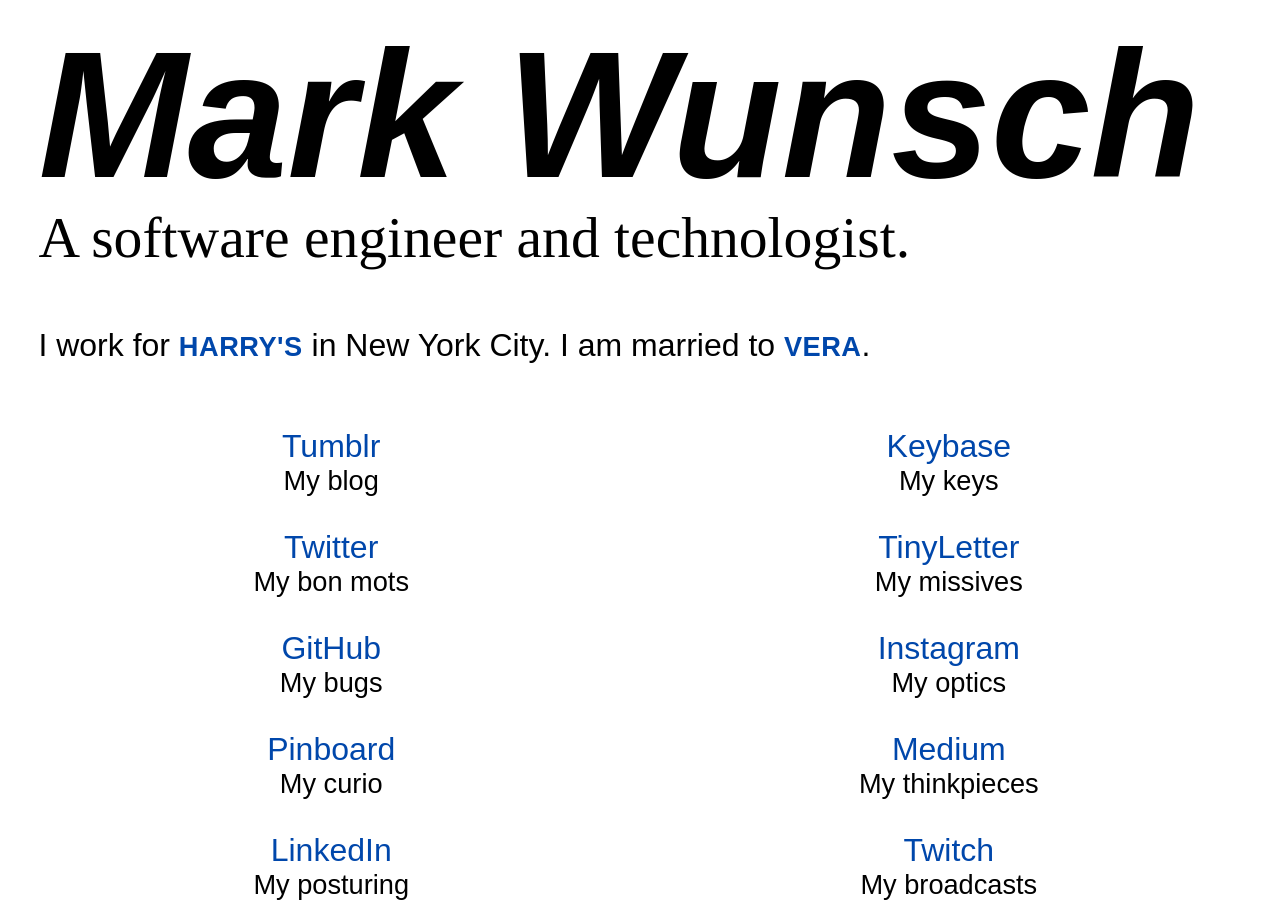
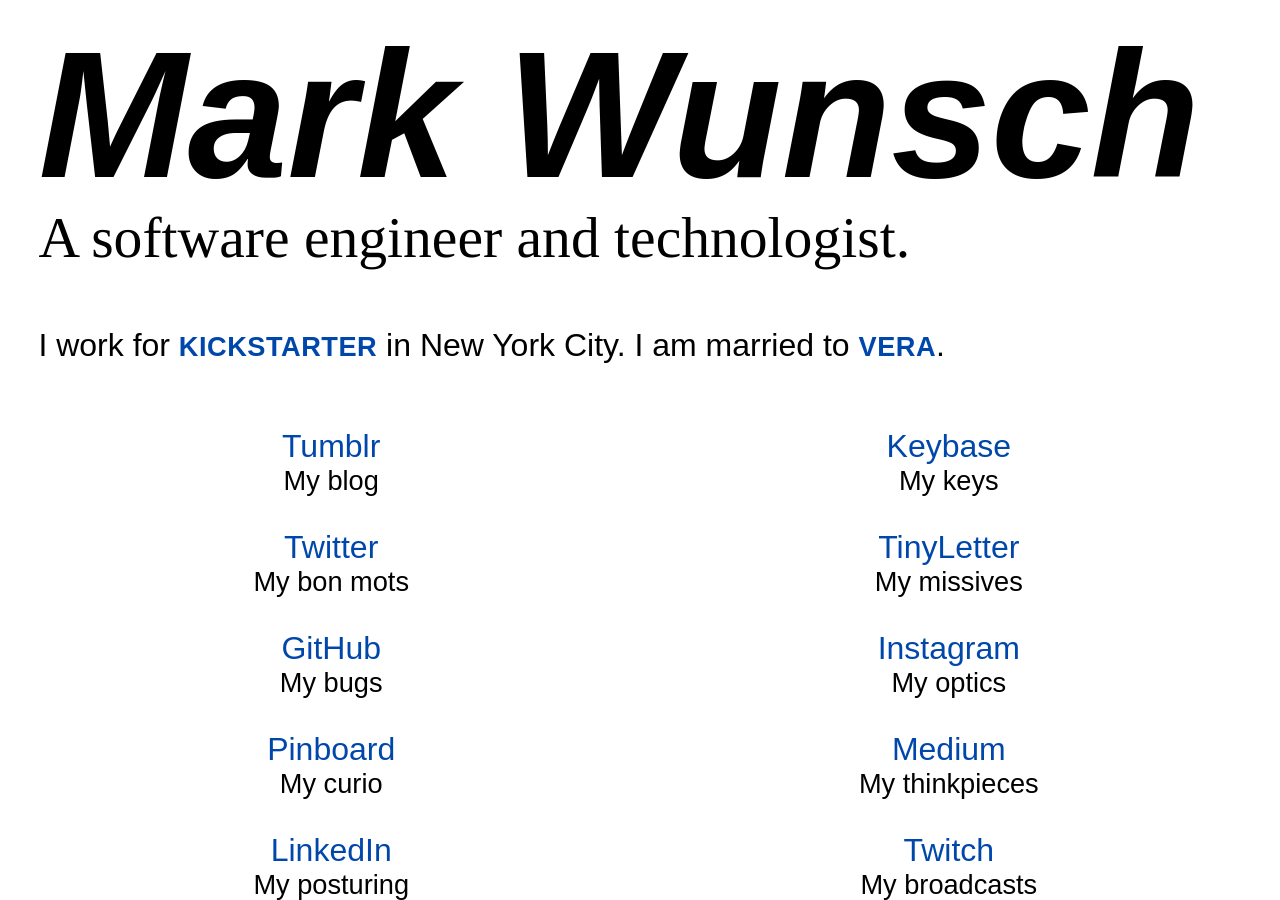
Before and after one commit to mwunsch/mwunsch.github.io, a Jekyll site: the page built from index.html, in a window 1280 px wide and 900 px high. Built offline with Jekyll 4.4.1, drawn with Linux system fonts in a browser that asks for light colours; comment, search, counter and statistics services are not loaded.

Commit message:
I work at Kickstarter now!!

```diff
--- a/index.html
+++ b/index.html
@@ -11,7 +11,7 @@
   </header>
   <div class="front-page">
     <p class="introduction">
-      I work for <a class="works-for" itemprop="worksFor" href="https://www.harrys.com/">Harry's</a>
+      I work for <a class="works-for" itemprop="worksFor" href="https://www.kickstarter.com/">Kickstarter</a>
       in <span class="location" itemprop="workLocation">New York City</span>.
       I am married to <a itemprop="spouse" href="http://www.veraveravera.com/">Vera</a>.
     </p>
```
